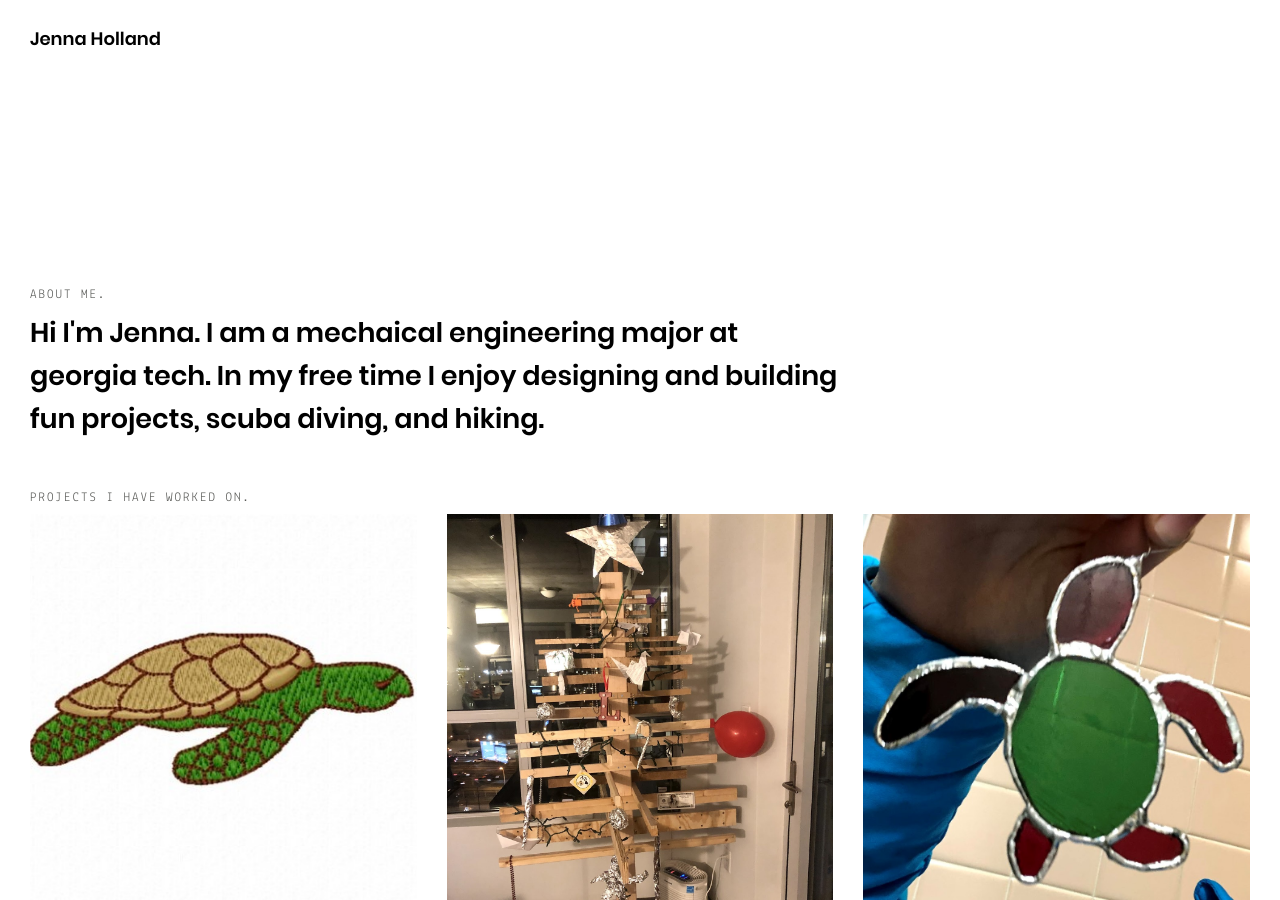
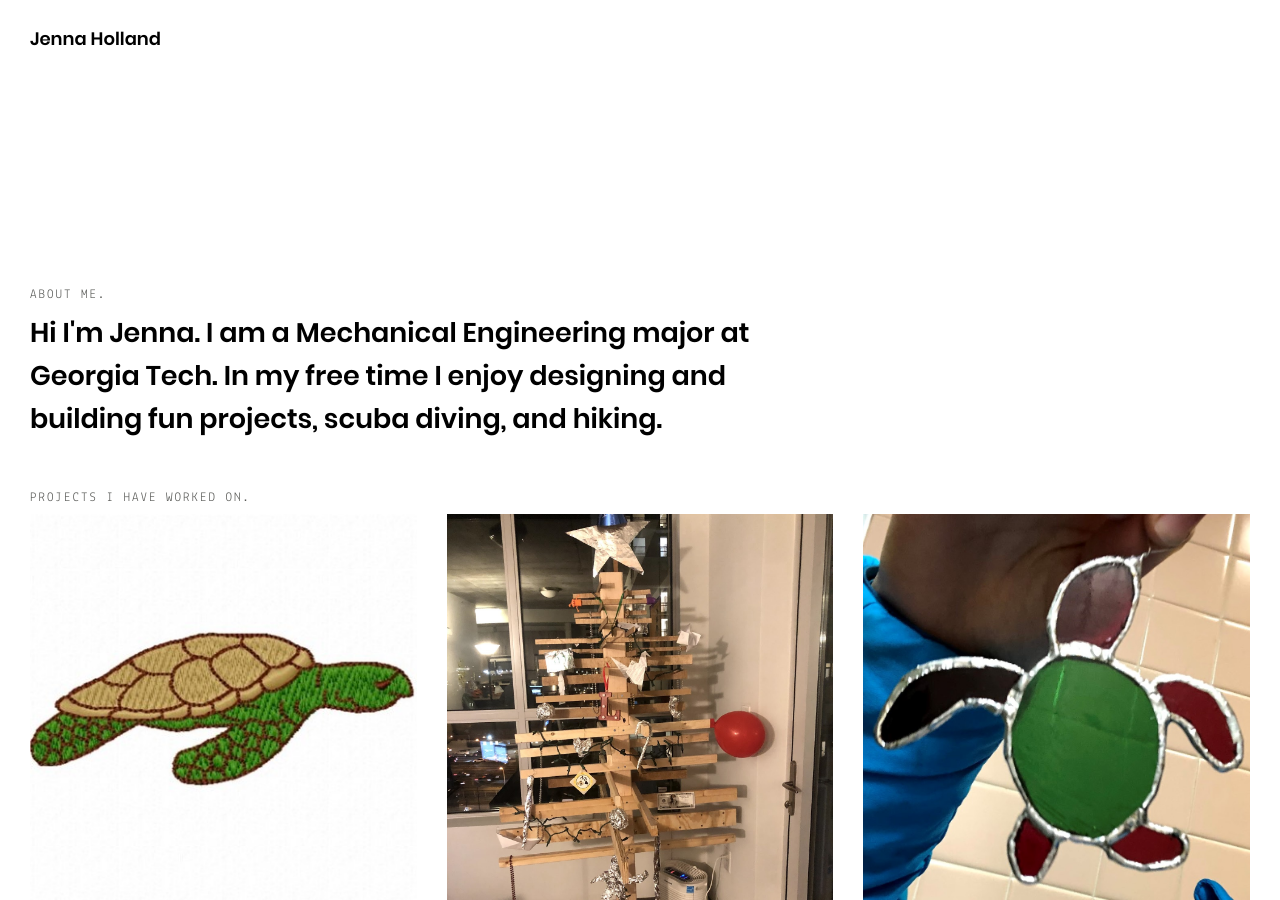
Before and after one commit to jenna-holland/project-blog, a Jekyll site: the page built from index.html, in a window 1280 px wide and 900 px high. Built offline with Jekyll 4.4.1, drawn with Linux system fonts in a browser that asks for light colours.

Commit message:
Fixed intro spellings

```diff
--- a/_config.yml
+++ b/_config.yml
@@ -1,7 +1,7 @@
 # User config
 author: "Jenna Holland"
 tagline: "Project Blog"
-description: "Hi I'm Jenna. I am a mechaical engineering major at georgia tech. In my free time I enjoy designing and building fun projects, scuba diving, and hiking."
+description: "Hi I'm Jenna. I am a Mechanical Engineering major at Georgia Tech. In my free time I enjoy designing and building fun projects, scuba diving, and hiking."
 keywords: "Personal, Projects"
 email: "jennaholland0@gmail.com"
 linkedin: "https://www.linkedin.com/in/jenna-m-holland/"
```
